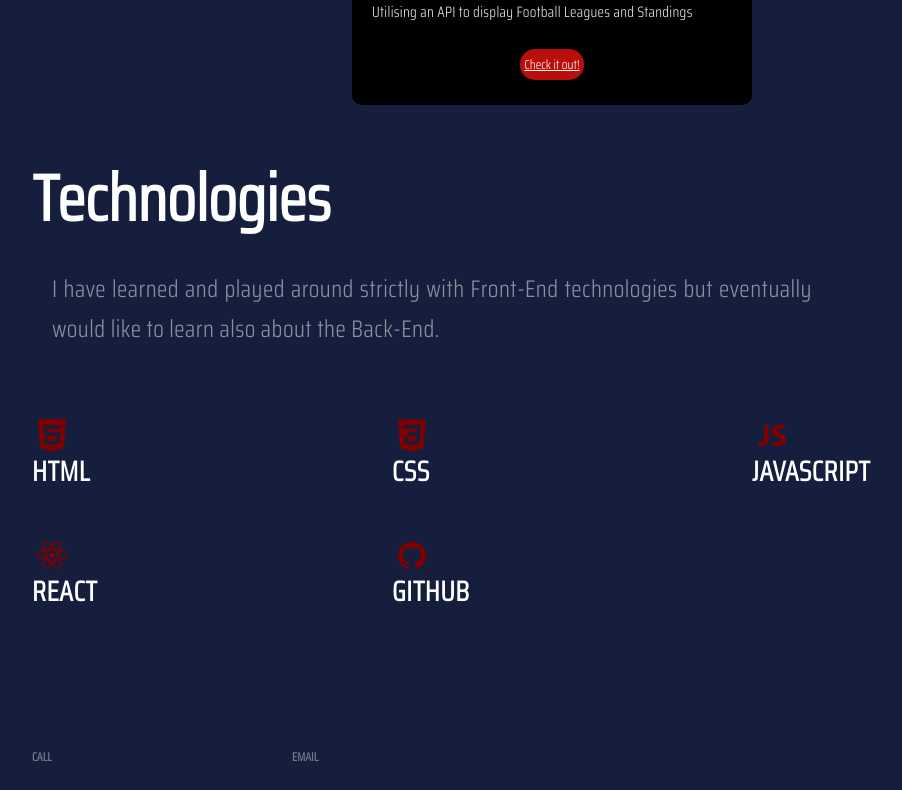
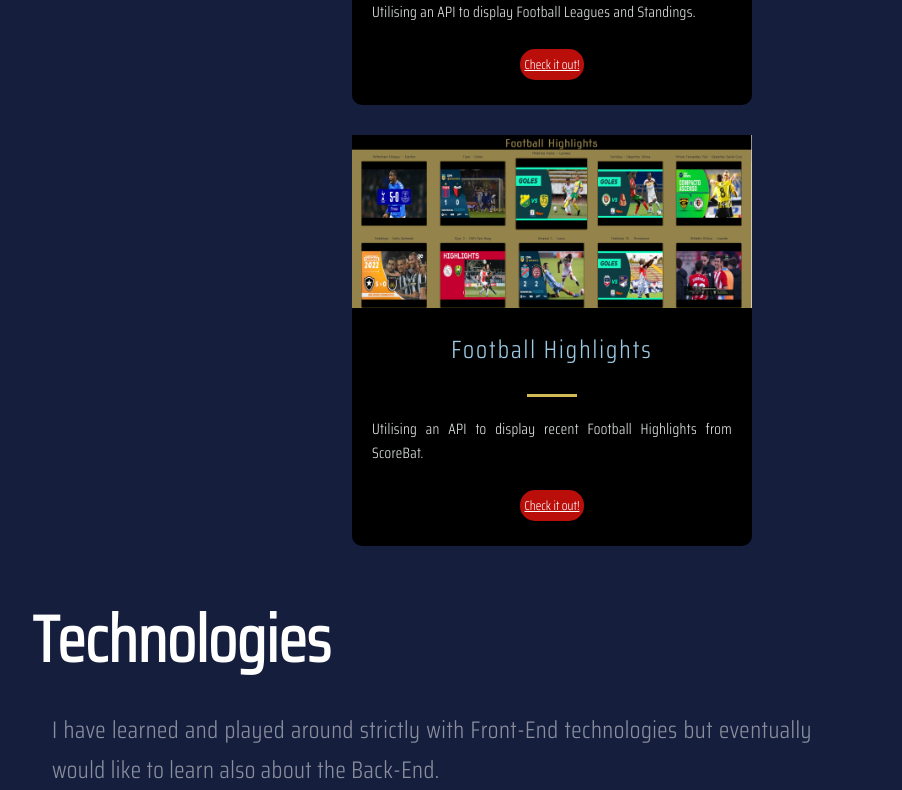
Before and after one commit to RamosLM10/Portfolio, a React (Create React App) app: page / in a window 1280 px wide. Shown: the part 1989-2779 px from the top of the page, without its empty margins (88-990 px from the left). Built offline with nearby package versions, Linux system fonts and the light colour scheme.

Commit message:
added football highlights project

```diff
--- a/src/components/Projects/Projects-Titles.js
+++ b/src/components/Projects/Projects-Titles.js
@@ -18,11 +18,19 @@ const projects = [
     },
     {
       title: 'Football Aplenty',
-      description: "Utilising an API to display Football Leagues and Standings",
+      description: "Utilising an API to display Football Leagues and Standings.",
       image: '/images/footballthmb.png',
       tags: ['HTML','CSS', 'JavaScript', 'React'],
       visit: 'https://football-aplenty.netlify.app/',
       id: 2,
+    },
+    {
+      title: 'Football Highlights',
+      description: "Utilising an API to display recent Football Highlights from ScoreBat.",
+      image: '/images/highlightsthmb.png',
+      tags: ['HTML','CSS', 'JavaScript', 'React'],
+      visit: 'https://football-highlights-recent.netlify.app/',
+      id: 3,
     }
 ]
 
```
Also changed, not shown: public/images/highlightsthmb.png (added).
